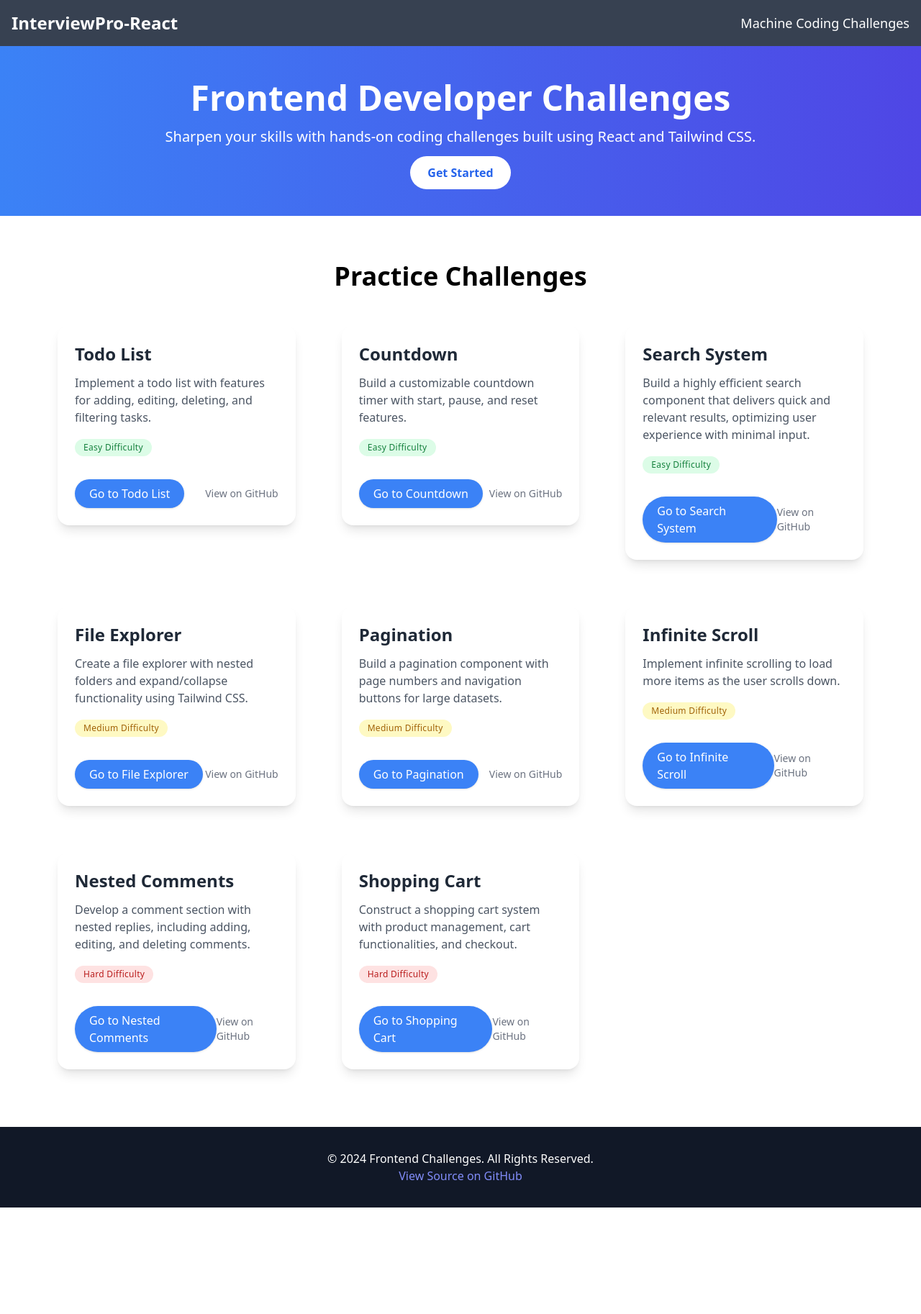
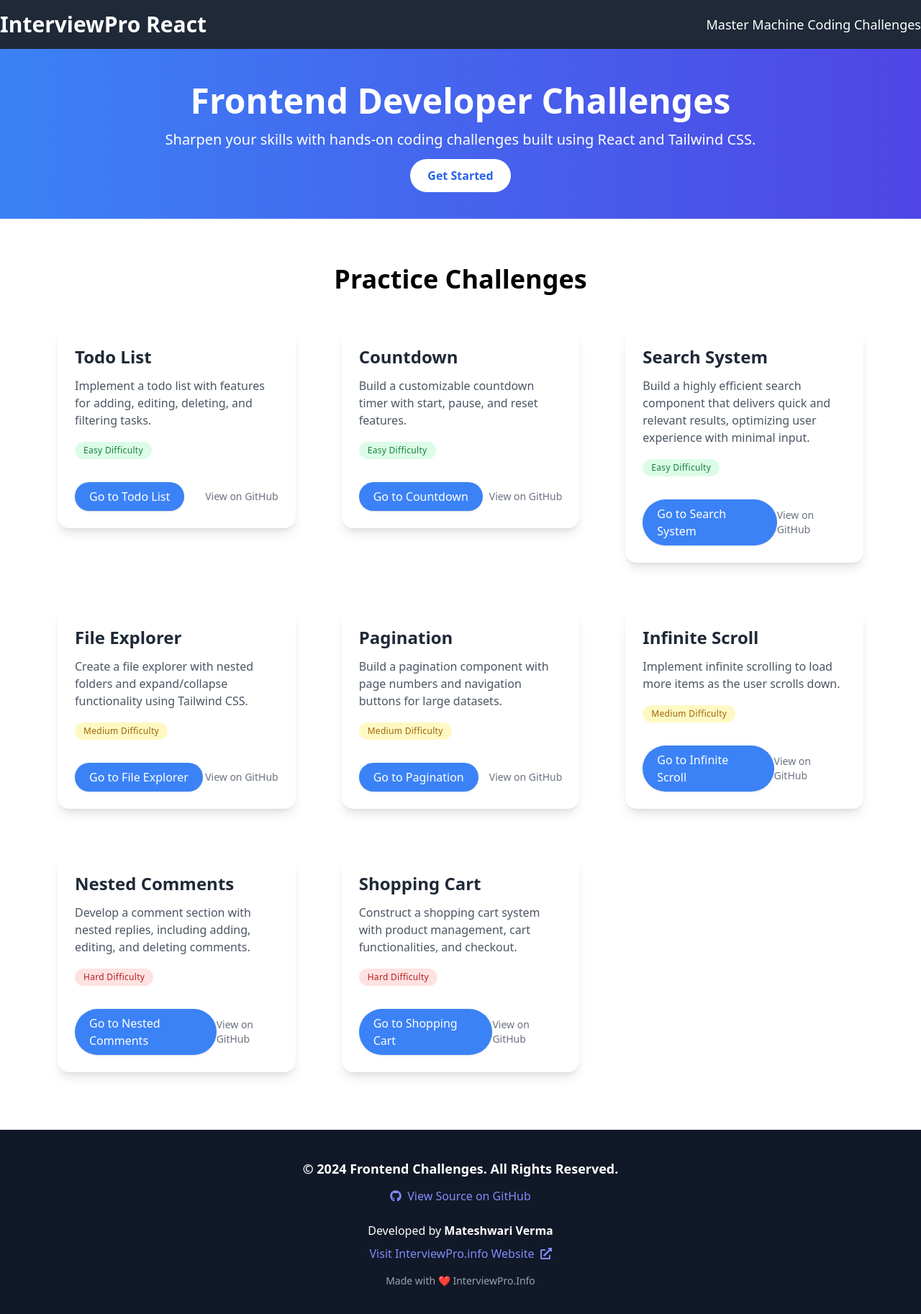
Before and after one commit to mpv33/interviewpro-react, a React (Create React App) app: page / in a window 1280 px wide. Shown: the top 1826 px of the page at 72% size. Before the commit the page ends 1678 px from the top, so only its background shows below. Built offline with nearby package versions, Linux system fonts and the light colour scheme.

Commit message:
updated footer

```diff
--- /dev/null
+++ b/src/components/Footer.jsx
@@ -0,0 +1,45 @@
+import React from 'react';
+import { FaGithub, FaExternalLinkAlt } from 'react-icons/fa'; // Icons for styling
+
+function Footer() {
+  return (
+    <footer className="bg-gray-900 py-10 text-white text-center">
+      <div className="container mx-auto px-4">
+        {/* Main Info */}
+        <p className="text-lg font-semibold">
+          &copy; {new Date().getFullYear()} Frontend Challenges. All Rights Reserved.
+        </p>
+
+        {/* GitHub Link */}
+        <a
+          href="https://github.com/mpv33/interviewpro-react"
+          target="_blank"
+          rel="noopener noreferrer"
+          className="flex justify-center items-center text-indigo-400 hover:text-indigo-600 transition duration-300 mt-3"
+        >
+          <FaGithub className="mr-2" /> View Source on GitHub
+        </a>
+
+        {/* Developer Info */}
+        <div className="mt-6">
+          <p className="text-md">Developed by <strong>Mateshwari Verma</strong></p>
+          <a
+            href="https://interviewpro.info/"
+            target="_blank"
+            rel="noopener noreferrer"
+            className="flex justify-center items-center text-indigo-400 hover:text-indigo-600 transition duration-300 mt-2"
+          >
+            Visit InterviewPro.info Website <FaExternalLinkAlt className="ml-2" />
+          </a>
+        </div>
+      </div>
+
+      {/* Bottom Padding for Spacing */}
+      <div className="pt-4">
+        <p className="text-sm text-gray-400">Made with ❤️ InterviewPro.Info</p>
+      </div>
+    </footer>
+  );
+}
+
+export default Footer;
--- a/src/components/Header.jsx
+++ b/src/components/Header.jsx
@@ -3,15 +3,15 @@
 
 const Header = () => {
   return (
-    <header className="bg-gray-700 text-white p-4 shadow-md">
+    <header className="bg-gray-800 text-white py-4 shadow-lg">
       <div className="container mx-auto flex flex-col md:flex-row justify-between items-center">
-        <h1 className="text-2xl font-bold mb-2 md:mb-0">
-          <Link to="/" className="hover:text-blue-400 transition-colors">
-            InterviewPro-React
+        <h1 className="text-3xl font-bold mb-2 md:mb-0">
+          <Link to="/" className="hover:text-blue-400 transition-colors duration-300 ease-in-out">
+            InterviewPro React
           </Link>
         </h1>
-        <h3 className="text-base md:text-lg text-center md:text-left">
-          Machine Coding Challenges
+        <h3 className="text-sm md:text-lg text-center md:text-left font-light md:font-normal">
+          Master Machine Coding Challenges
         </h3>
       </div>
     </header>
--- a/src/components/Layout.jsx
+++ b/src/components/Layout.jsx
@@ -1,5 +1,6 @@
 import React from 'react';
 import Header from './Header';
+import Footer from './Footer';
 
 
 const Layout = ({ children }) => {
@@ -9,6 +10,7 @@
       <main className="flex-grow">
         {children}
       </main>
+      <Footer />
     </div>
   );
 };
--- a/src/pages/AutocompleteSearchPage.jsx
+++ b/src/pages/AutocompleteSearchPage.jsx
@@ -1,5 +1,6 @@
 import React, { useEffect, useState, useCallback, useRef } from 'react';
 
+// Custom hook for debouncing
 const useDebounce = (func, delay) => {
   const timerRef = useRef();
 
@@ -18,15 +19,9 @@
   const [products, setProducts] = useState([]);
   const [searchQuery, setSearchQuery] = useState('');
   const [loading, setLoading] = useState(false);
-  const [error, setError] = useState(null);
   const [notFound, setNotFound] = useState(false);
-  const [suggestions, setSuggestions] = useState([]);
-  const [showSuggestions, setShowSuggestions] = useState(false);
 
-  const inputRef = useRef(null);
-  const suggestionsRef = useRef(null);
-
-  // Fetch products from API
+  // Fetch products based on search query
   const fetchProducts = useCallback(async (query = '') => {
     setLoading(true);
     try {
@@ -35,60 +30,31 @@
       );
       const data = await response.json();
 
+      setProducts(data.products);
       setNotFound(data.products.length === 0);
-      setProducts(data.products);
-
-      if (query) {
-        setSuggestions(data.products.map((product) => product.title));
-        setShowSuggestions(true);
-      } else {
-        setSuggestions([]);
-        setShowSuggestions(false);
-      }
     } catch (err) {
-      setError('Failed to fetch products');
       console.error('Error fetching products:', err);
     } finally {
       setLoading(false);
     }
   }, []);
 
-  const debouncedFetchProducts = useDebounce(fetchProducts, 300);
+  // Debounced version of fetchProducts
+  const debouncedFetchProducts = useDebounce(fetchProducts, 500);
 
-  // Handle search query change
+  // Handle search input changes
   const handleSearchChange = (e) => {
-    setSearchQuery(e.target.value);
-    if (e.target.value) debouncedFetchProducts(e.target.value);
-    else setShowSuggestions(false); // Hide suggestions if the query is empty
+    const query = e.target.value;
+    setSearchQuery(query);
+    debouncedFetchProducts(query);
   };
 
-  // Select suggestion and hide the dropdown
-  const handleSuggestionClick = (suggestion) => {
-    setSearchQuery(suggestion);
-    setShowSuggestions(false);
-  };
-
-  // Close dropdown when clicking outside
   useEffect(() => {
-    const handleClickOutside = (event) => {
-      if (
-        inputRef.current &&
-        !inputRef.current.contains(event.target) &&
-        suggestionsRef.current &&
-        !suggestionsRef.current.contains(event.target)
-      ) {
-        setShowSuggestions(false);
-      }
-    };
-    fetchProducts()
-    document.addEventListener('mousedown', handleClickOutside);
-    return () => {
-      document.removeEventListener('mousedown', handleClickOutside);
-    };
-  }, []);
+    fetchProducts();
+  }, [fetchProducts]);
 
   return (
-    <div className="relative min-h-screen bg-gray-100">
+    <div className="min-h-screen bg-gray-100 relative">
       {loading && (
         <div className="fixed inset-0 flex items-center justify-center bg-gray-800 bg-opacity-50 z-50">
           <div className="animate-spin rounded-full h-16 w-16 border-t-4 border-blue-500"></div>
@@ -98,32 +64,15 @@
       <div className="p-6">
         <h1 className="text-3xl font-bold mb-6 text-center text-gray-900">Product List</h1>
 
-        <div className="mb-6 flex justify-center relative">
+        <div className="mb-6 flex justify-center">
           <input
             type="text"
             placeholder="Search products..."
             value={searchQuery}
             onChange={handleSearchChange}
-            ref={inputRef}
+            autoComplete="off"
             className="p-2 border border-gray-300 rounded-lg w-full max-w-md"
           />
-
-          {showSuggestions && suggestions.length > 0 && (
-            <div
-              ref={suggestionsRef}
-              className="absolute top-full left-0 w-full mt-1 bg-white border border-gray-300 rounded-lg shadow-lg z-10 max-h-60 overflow-y-auto"
-            >
-              {suggestions.map((suggestion, index) => (
-                <div
-                  key={index}
-                  className="p-3 cursor-pointer hover:bg-gray-200"
-                  onClick={() => handleSuggestionClick(suggestion)}
-                >
-                  {suggestion}
-                </div>
-              ))}
-            </div>
-          )}
         </div>
 
         {notFound ? (
--- a/src/pages/Home.jsx
+++ b/src/pages/Home.jsx
@@ -102,14 +102,6 @@
           ))}
         </div>
       </section>
-
-      {/* Footer Section */}
-      <footer className="bg-gray-900 py-8 text-center text-white">
-        <p>&copy; {new Date().getFullYear()} Frontend Challenges. All Rights Reserved.</p>
-        <a href="https://github.com/mpv33/interviewpro-react" target="_blank" rel="noopener noreferrer" className="text-indigo-400 hover:text-indigo-600 transition duration-300">
-          View Source on GitHub
-        </a>
-      </footer>
     </div>
   );
 };
```
